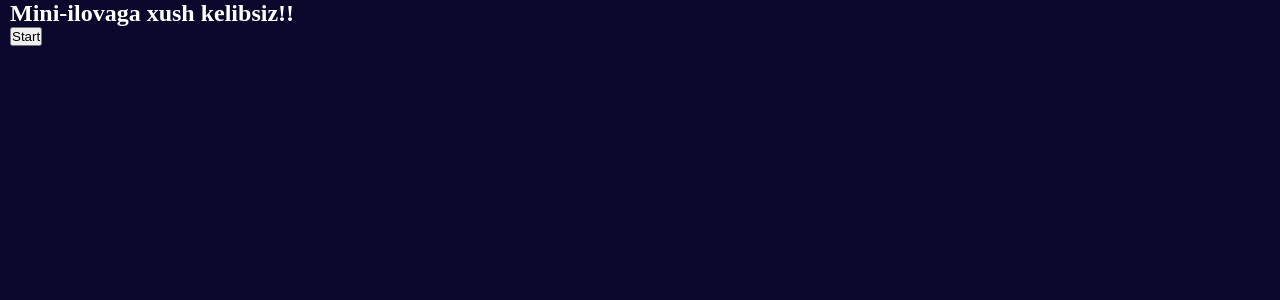
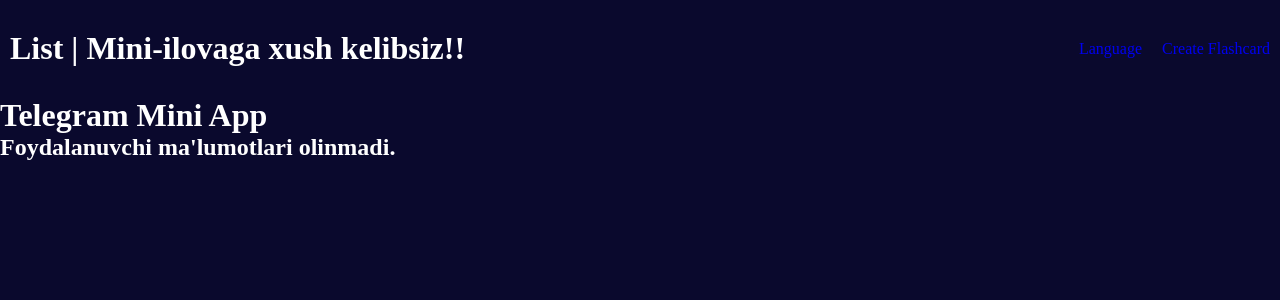
Before and after one commit to Muhammad3993/questions, a React (Vite) app: page / in a window 1280 px wide. Shown: the top 300 px of the page. Built offline with nearby package versions, Linux system fonts and the light colour scheme.

Commit message:
Telegram web app 9

```diff
--- a/src/pages/Home.tsx
+++ b/src/pages/Home.tsx
@@ -1,74 +1,7 @@
-// import { Link } from "react-router-dom";
-// import { Quizz } from "../interfaces";
-// import { useAppSelector } from "../redux";
-// import { useEffect, useState } from "react";
-
-// interface TelegramUser {
-//   id: number;
-//   first_name: string;
-//   username?: string; // Optional if the user doesn't have a username
-// }
-
-// const Home = () => {
-//   const quizzes: Quizz[] = useAppSelector((state) => state.quiz.quizzes);
-
-//   const [user, setUser] = useState<TelegramUser | null>(null);
-
-//   useEffect(() => {
-//     if (window?.Telegram?.WebApp) {
-//       const tg = window.Telegram.WebApp;
-//       tg.ready();
-
-//       const userData = tg.initDataUnsafe.user;
-
-//       if (userData) {
-//         setUser({
-//           id: userData.id,
-//           first_name: userData.first_name,
-//           username: userData.username,
-//         });
-//       }
-//     }
-//   }, []); // Removed 'user' from the dependency array
-
-//   return (
-//     <>
-//       <div className='container'>
-//         <div className='title_row'>
-//           <h1>List | {user ? user.first_name : "Guest"}</h1> {/* Displaying first_name */}
-//           <div style={{ display: "flex", gap: 20 }}>
-//             <Link to={"/language"} className='link_title'>
-//               Language
-//             </Link>
-//             <Link to={"/create-quiz"} className='link_title'>
-//               Create Flashcard
-//             </Link>
-//           </div>
-//         </div>
-//         <div className='quizes'>
-//           {quizzes.map((quiz) => (
-//             <Link to={`/details/${quiz.id}`} key={quiz.id} className='quiz'>
-//               <h2>{quiz.title}</h2>
-//               <p>{quiz.questions.length} questions</p>
-//             </Link>
-//           ))}
-//         </div>
-//       </div>
-//       <div className='App'>
-//         <h1>Telegram Mini App</h1>
-//         {user ? (
-//           <h2>Salom, {user.first_name}!</h2>
-//         ) : (
-//           <h2>Foydalanuvchi ma'lumotlari olinmadi.</h2>
-//         )}
-//       </div>
-//     </>
-//   );
-// };
-
-// export default Home;
-
-import React, { useEffect, useState } from "react";
+import { Link } from "react-router-dom";
+import { Quizz } from "../interfaces";
+import { useAppSelector } from "../redux";
+import { useEffect, useState } from "react";
 
 interface TelegramUser {
   id: number;
@@ -77,6 +10,8 @@
 }
 
 const Home = () => {
+  const quizzes: Quizz[] = useAppSelector((state) => state.quiz.quizzes);
+
   const [user, setUser] = useState<TelegramUser | null>(null);
   const [message, setMessage] = useState("Mini-ilovaga xush kelibsiz!!");
 
@@ -136,15 +71,39 @@
     };
   }, []);
 
-  const handleClick = () => {
-    alert("Mini-ilovangiz ishlamoqda!");
-  };
-
   return (
-    <div className='container'>
-      <h2>{message}</h2>
-      <button onClick={handleClick}>Start</button>
-    </div>
+    <>
+      <div className='container'>
+        <div className='title_row'>
+          <h1>List | {message}</h1>{" "}
+          {/* Displaying first_name */}
+          <div style={{ display: "flex", gap: 20 }}>
+            <Link to={"/language"} className='link_title'>
+              Language
+            </Link>
+            <Link to={"/create-quiz"} className='link_title'>
+              Create Flashcard
+            </Link>
+          </div>
+        </div>
+        <div className='quizes'>
+          {quizzes.map((quiz) => (
+            <Link to={`/details/${quiz.id}`} key={quiz.id} className='quiz'>
+              <h2>{quiz.title}</h2>
+              <p>{quiz.questions.length} questions</p>
+            </Link>
+          ))}
+        </div>
+      </div>
+      <div className='App'>
+        <h1>Telegram Mini App</h1>
+        {user ? (
+          <h2>Salom, {user.first_name}!</h2>
+        ) : (
+          <h2>Foydalanuvchi ma'lumotlari olinmadi.</h2>
+        )}
+      </div>
+    </>
   );
 };
 
```
